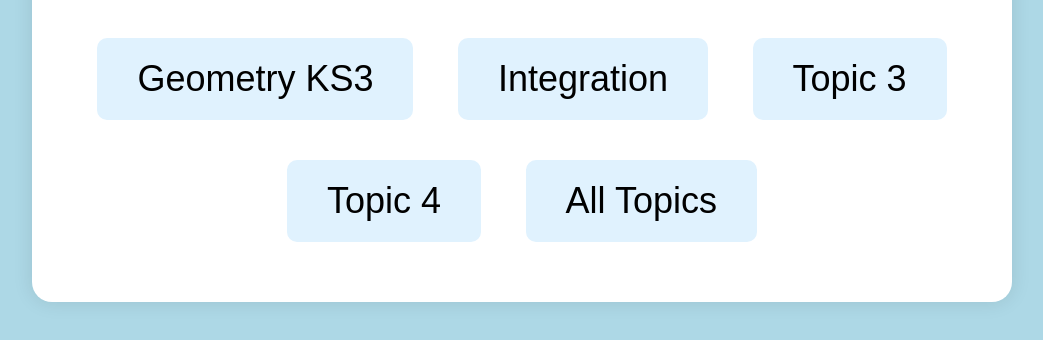
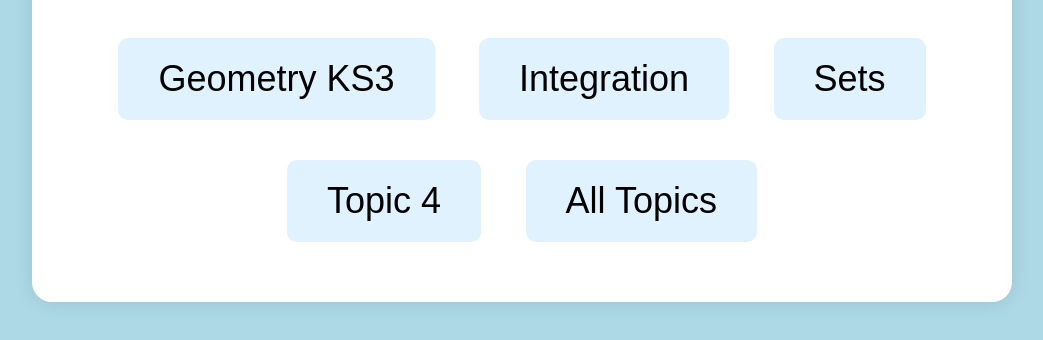
Before and after one commit to MathsWordplay/mathswordplay.github.io, a plain HTML site: page index.html in a window 1280 px wide. Shown: the part 340-680 px from the top of the page, without its empty margins (118-1161 px from the left). Drawn offline with Linux system fonts and the light colour scheme.

Commit message:
Update index.html

```diff
--- a/index.html
+++ b/index.html
@@ -11,7 +11,7 @@
         <h1>Mathematical Wordplay</h1>
         <button onclick="openGame('topic1')">Geometry KS3</button>
         <button onclick="openGame('topic2')">Integration</button>
-        <button onclick="openGame('topic3')">Topic 3</button>
+        <button onclick="openGame('topic3')">Sets</button>
         <button onclick="openGame('topic4')">Topic 4</button>
         <button onclick="openGame('all')">All Topics</button>
     </div>
```
